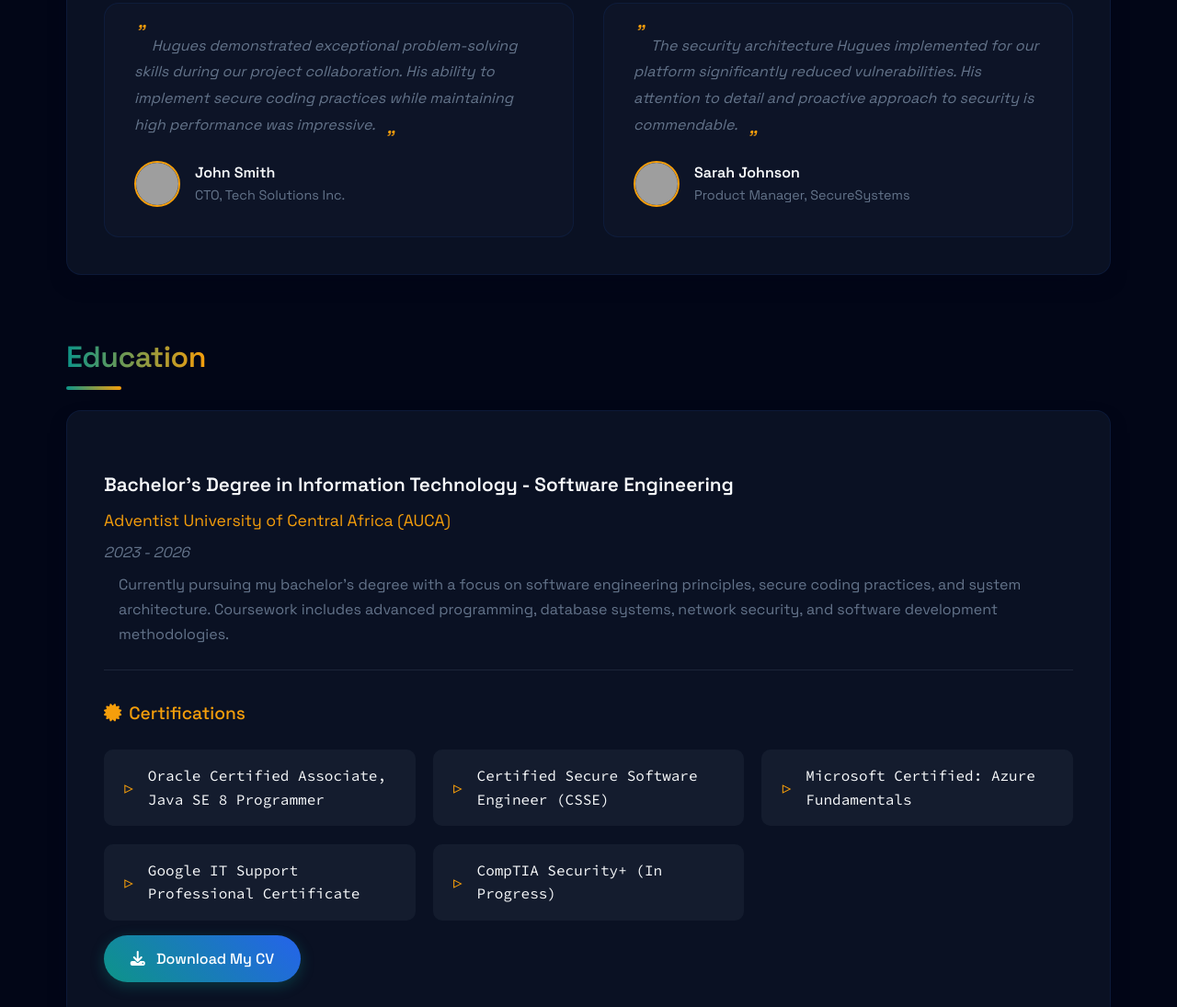
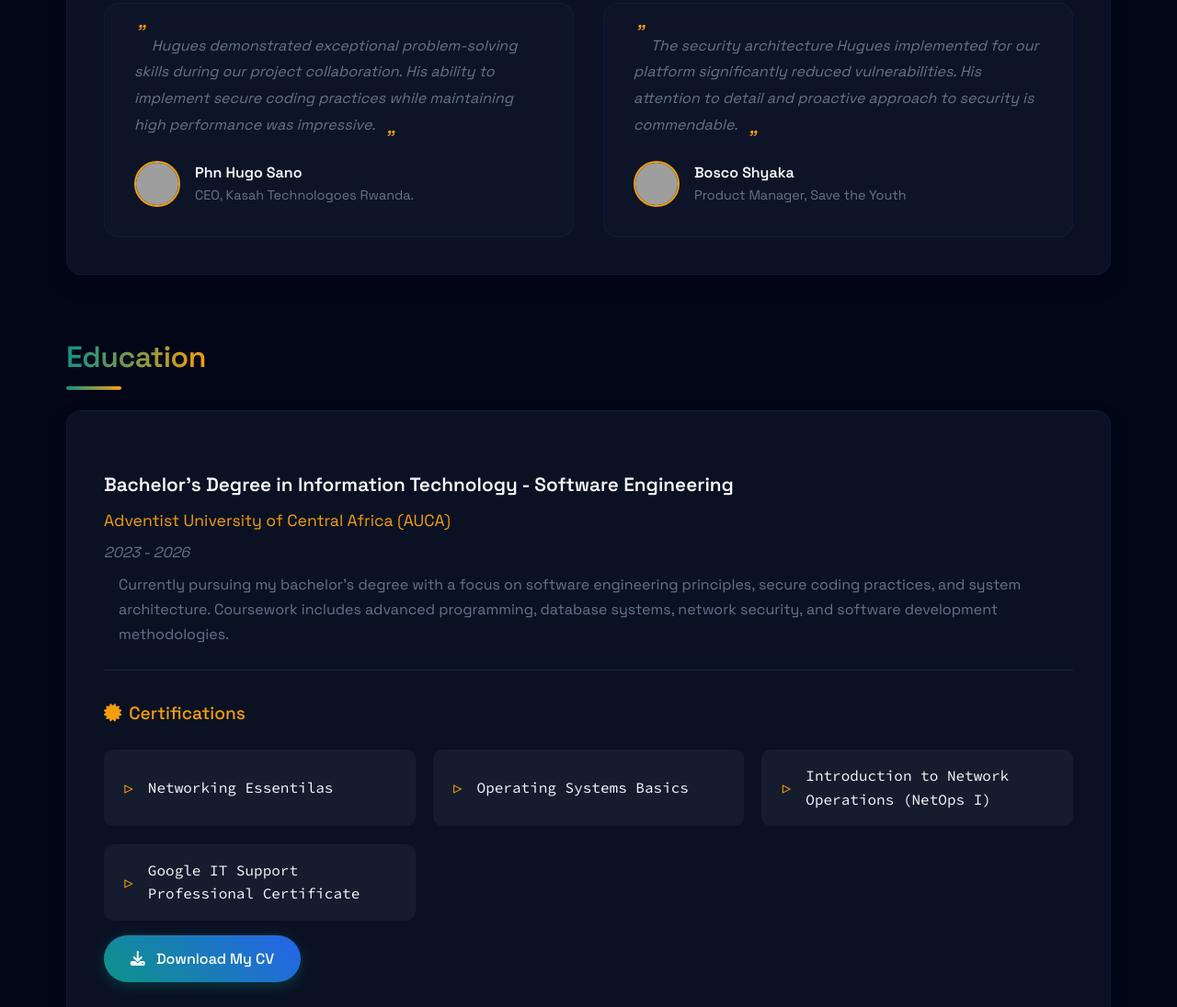
Before and after one commit to Hugues6221394/myportfolio, a plain HTML site: page index.html in a window 1280 px wide. Shown: the part 1267-2362 px from the top of the page at 92% size. Drawn offline with Linux system fonts and the light colour scheme; grey boxes are pictures that could not be loaded.

Commit message:
Update index.html

```diff
--- a/index.html
+++ b/index.html
@@ -880,8 +880,8 @@
                 <div class="testimonial-author">
                   <img src="https://randomuser.me/api/portraits/men/32.jpg" alt="Client" class="testimonial-author-img">
                   <div class="testimonial-author-info">
-                    <span class="testimonial-author-name">John Smith</span>
-                    <span class="testimonial-author-title">CTO, Tech Solutions Inc.</span>
+                    <span class="testimonial-author-name">Phn Hugo Sano</span>
+                    <span class="testimonial-author-title">CEO, Kasah Technologoes Rwanda.</span>
                   </div>
                 </div>
               </div>
@@ -892,8 +892,8 @@
                 <div class="testimonial-author">
                   <img src="https://randomuser.me/api/portraits/women/44.jpg" alt="Client" class="testimonial-author-img">
                   <div class="testimonial-author-info">
-                    <span class="testimonial-author-name">Sarah Johnson</span>
-                    <span class="testimonial-author-title">Product Manager, SecureSystems</span>
+                    <span class="testimonial-author-name">Bosco Shyaka</span>
+                    <span class="testimonial-author-title">Product Manager, Save the Youth</span>
                   </div>
                 </div>
               </div>
@@ -922,11 +922,10 @@
               <i class="fas fa-certificate" style="margin-right: 0.5rem;"></i>Certifications
             </h3>
             <ul class="skills-list">
-              <li>Oracle Certified Associate, Java SE 8 Programmer</li>
-              <li>Certified Secure Software Engineer (CSSE)</li>
-              <li>Microsoft Certified: Azure Fundamentals</li>
+              <li>Networking Essentilas</li>
+              <li>Operating Systems Basics </li>
+              <li>Introduction to Network Operations (NetOps I)</li>
               <li>Google IT Support Professional Certificate</li>
-              <li>CompTIA Security+ (In Progress)</li>
             </ul>
           </div>
 
@@ -1088,7 +1087,7 @@
       </section>
 
       <section id="tools" style="--order: 6;">
-        <h2>Tools & Platforms</h2>
+        <h2>Tools I am able to use & Platforms</h2>
         <div class="card">
           <ul class="skills-list">
             <li>Kali Linux (Security Testing)</li>
```
